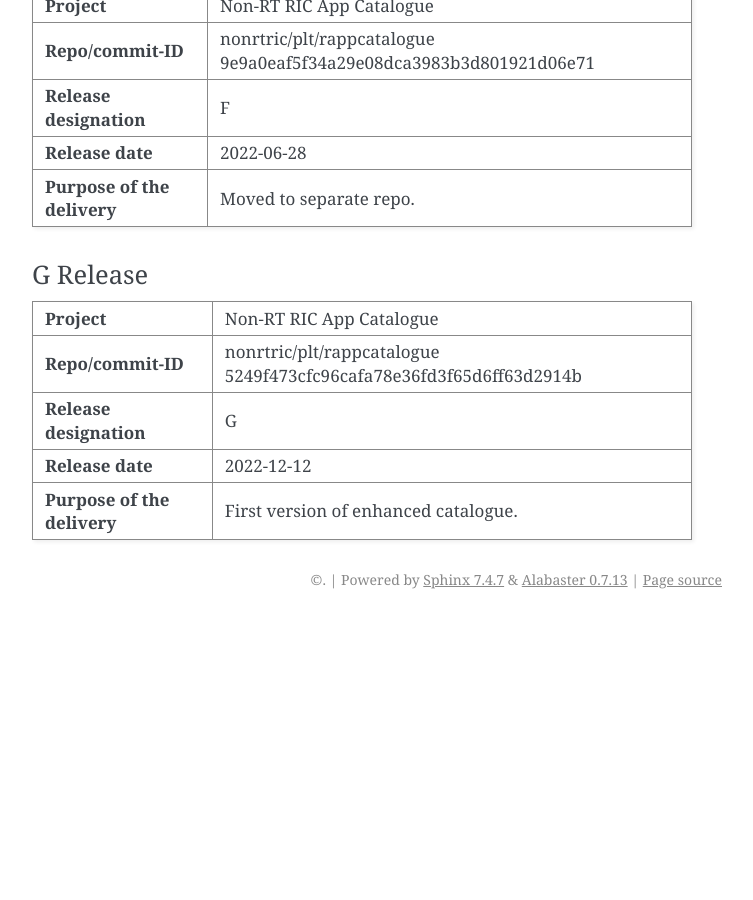
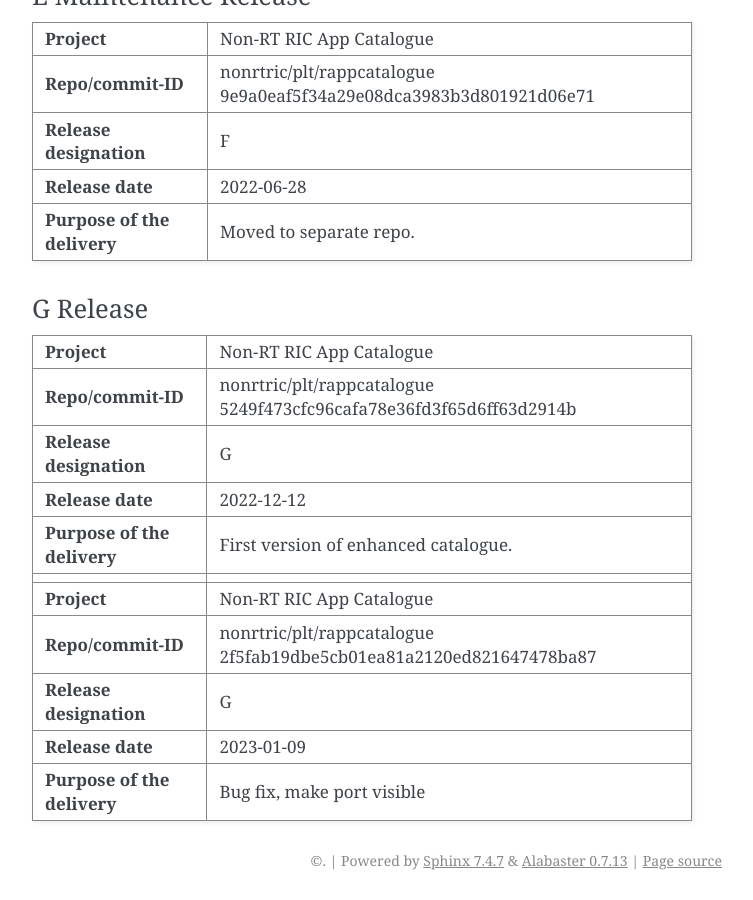
Before and after one commit to o-ran-sc/nonrtric-plt-rappcatalogue, a Sphinx documentation site: the page built from docs/release-notes.rst, in a window 1280 px wide and 900 px high, scrolled down 1482 px. Shown: the whole window, without its empty margins (388-1141 px from the left). Built offline with Sphinx 7.4.7, drawn with Linux system fonts in a browser that asks for light colours; before the commit the page ends 2101 px from its top, so only the background shows below that; some of the changed text lies outside the part shown.

Commit message:
Update release notes
Issue-ID: NONRTRIC-819
Signed-off-by: elinuxhenrik <henrik.b.andersson@est.tech>
Change-Id: I14299e1a1a9ec14e001b2571ea23d31950751e5c

```diff
--- a/docs/release-notes.rst
+++ b/docs/release-notes.rst
@@ -28,6 +28,9 @@
 +------------+----------+------------------+----------------+
 | 2022-12-12 | 1.0.0    | Henrik Andersson | G Release      |
 |            |          |                  |                |
++------------+----------+------------------+----------------+
+| 2023-01-09 | 1.0.1    | Aravindhan       | G Release      |
+|            |          | Ayyanathan       |                |
 +------------+----------+------------------+----------------+
 
 
@@ -131,3 +134,20 @@
 | **Purpose of the delivery** | First version of enhanced catalogue.              |
 |                             |                                                   |
 +-----------------------------+---------------------------------------------------+
++-----------------------------+---------------------------------------------------+
+| **Project**                 | Non-RT RIC App Catalogue                          |
+|                             |                                                   |
++-----------------------------+---------------------------------------------------+
+| **Repo/commit-ID**          | nonrtric/plt/rappcatalogue                        |
+|                             | 2f5fab19dbe5cb01ea81a2120ed821647478ba87          |
+|                             |                                                   |
++-----------------------------+---------------------------------------------------+
+| **Release designation**     | G                                                 |
+|                             |                                                   |
++-----------------------------+---------------------------------------------------+
+| **Release date**            | 2023-01-09                                        |
+|                             |                                                   |
++-----------------------------+---------------------------------------------------+
+| **Purpose of the delivery** | Bug fix, make port visible                        |
+|                             |                                                   |
++-----------------------------+---------------------------------------------------+
```
